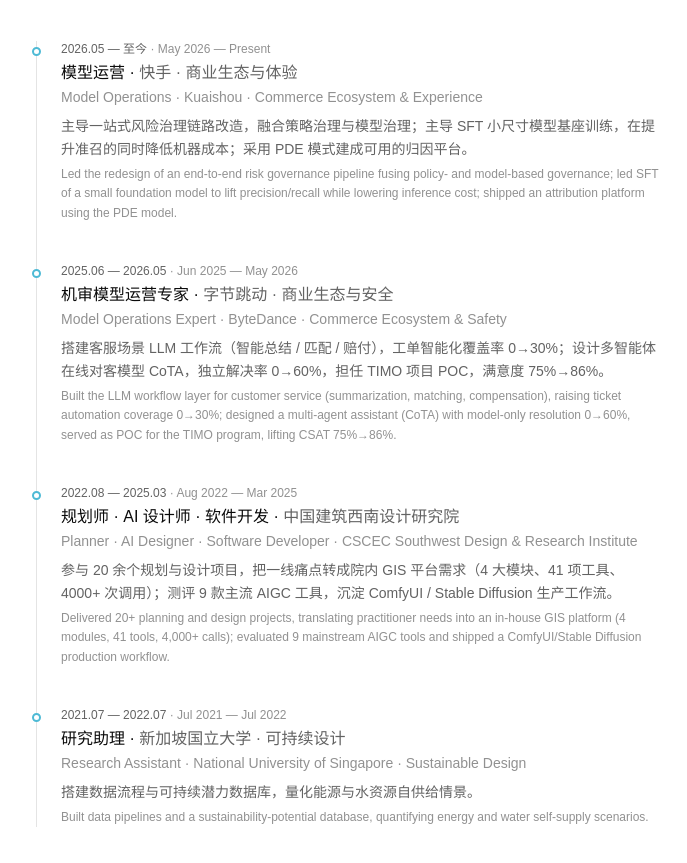
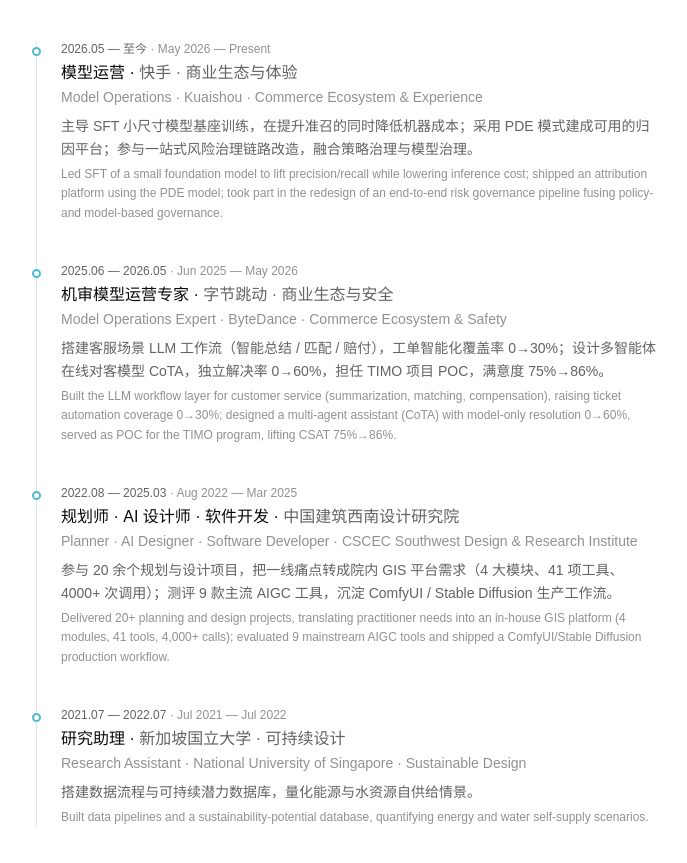
Before and after one commit to Yoria97/personal-site, a React (Vite) app: page / in a window 1280 px wide. Shown: the part 1349-2212 px from the top of the page, without its empty margins (292-979 px from the left). Built offline with nearby package versions, Linux system fonts and the light colour scheme; the HTML template or start-up script is replaced by a standard one.

Commit message:
fix: change 'led' to 'participated in' for risk governance pipeline, reorder to end

```diff
--- a/src/data/content.ts
+++ b/src/data/content.ts
@@ -32,8 +32,8 @@
     role: { zh: '模型运营', en: 'Model Operations' },
     org: { zh: '快手 · 商业生态与体验', en: 'Kuaishou · Commerce Ecosystem & Experience' },
     desc: {
-      zh: '主导一站式风险治理链路改造，融合策略治理与模型治理；主导 SFT 小尺寸模型基座训练，在提升准召的同时降低机器成本；采用 PDE 模式建成可用的归因平台。',
-      en: 'Led the redesign of an end-to-end risk governance pipeline fusing policy- and model-based governance; led SFT of a small foundation model to lift precision/recall while lowering inference cost; shipped an attribution platform using the PDE model.',
+      zh: '主导 SFT 小尺寸模型基座训练，在提升准召的同时降低机器成本；采用 PDE 模式建成可用的归因平台；参与一站式风险治理链路改造，融合策略治理与模型治理。',
+      en: 'Led SFT of a small foundation model to lift precision/recall while lowering inference cost; shipped an attribution platform using the PDE model; took part in the redesign of an end-to-end risk governance pipeline fusing policy- and model-based governance.',
     },
   },
   {
```
